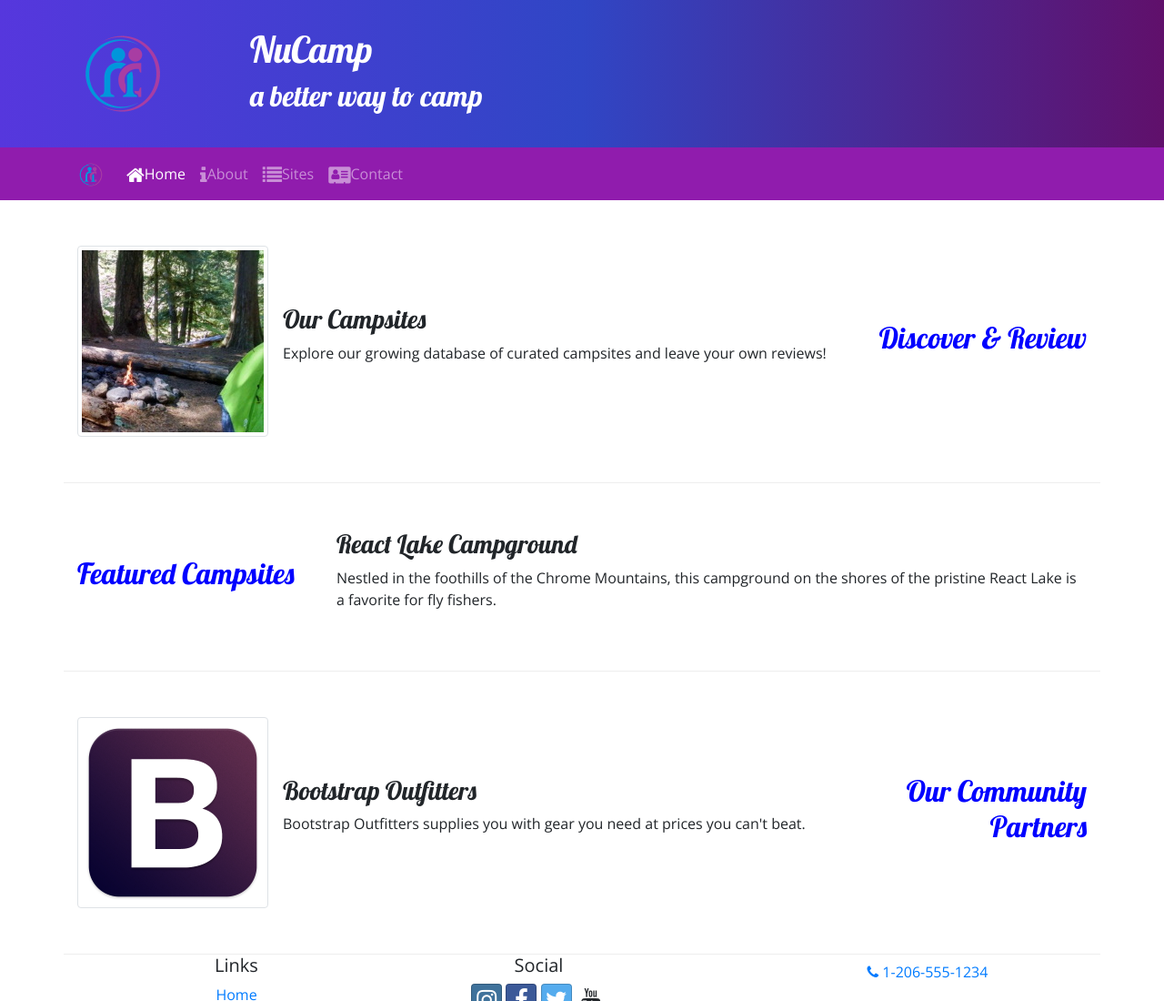
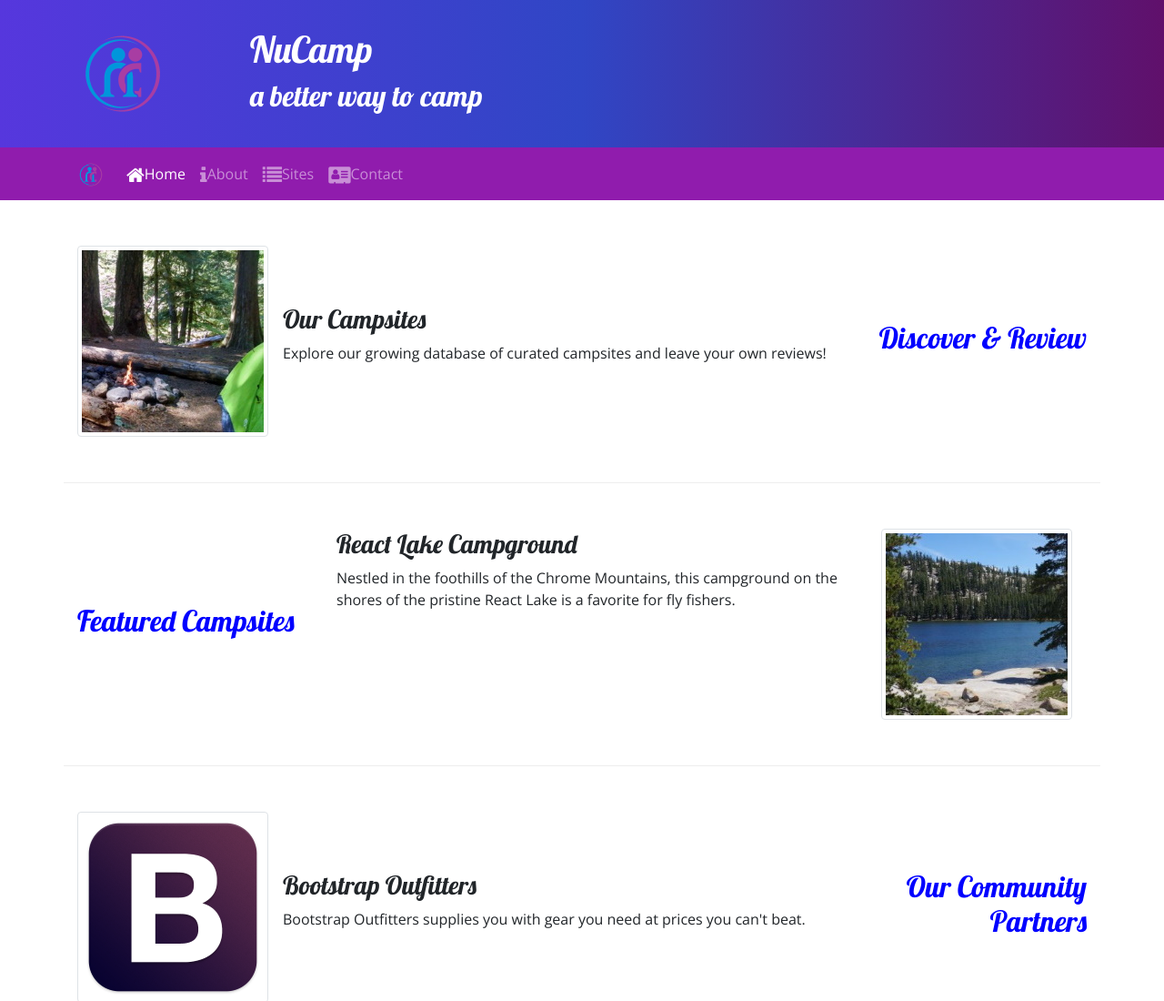
Before and after one commit to gelo650/nucampProject1, a website: page index.html in a window 1280 px wide. Shown: the top 1100 px of the page at 91% size. Drawn offline with nearby package versions, Linux system fonts and the light colour scheme.

Commit message:
Project 2 Starter

```diff
--- a/index.html
+++ b/index.html
@@ -82,11 +82,11 @@
                     <h2>Featured Campsites</h2>
                 </div>
                 <div class="col">
+                    <img class="d-flex mr-3 img-thumbnail float-right" src="img/react-lake-thumb.jpg"
+                    alt="Breadcrumb Trail" />
                     <h3>React Lake Campground</h3>
                     <p class="d-none, d-sm-block">Nestled in the foothills of the Chrome Mountains, this campground on
-                        the shores of the pristine
-                        React
-                        Lake is a favorite for fly fishers.</p>
+                        the shores of the pristine React Lake is a favorite for fly fishers.</p>
                 </div>
             </div>
             <div class="row row-content align-items-center">
```
Lines whose indentation alone changed are shown as unchanged.
